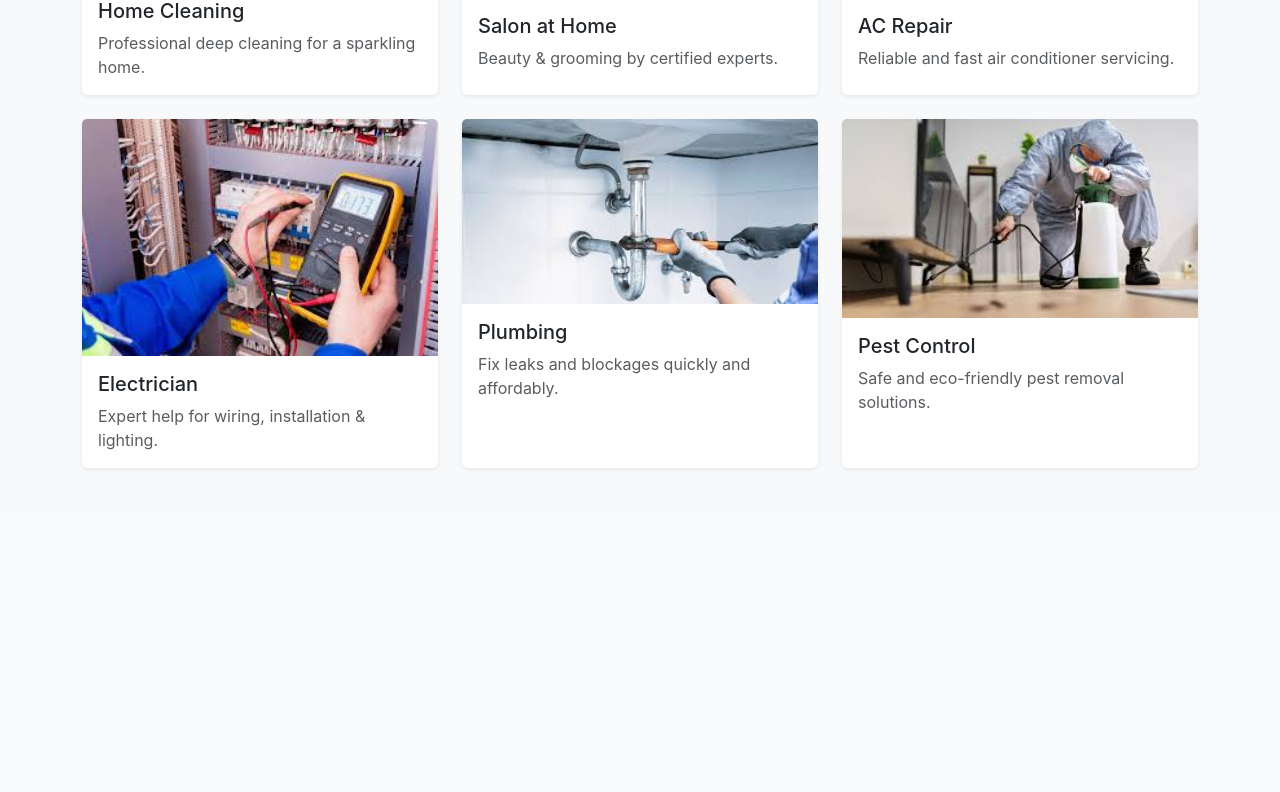
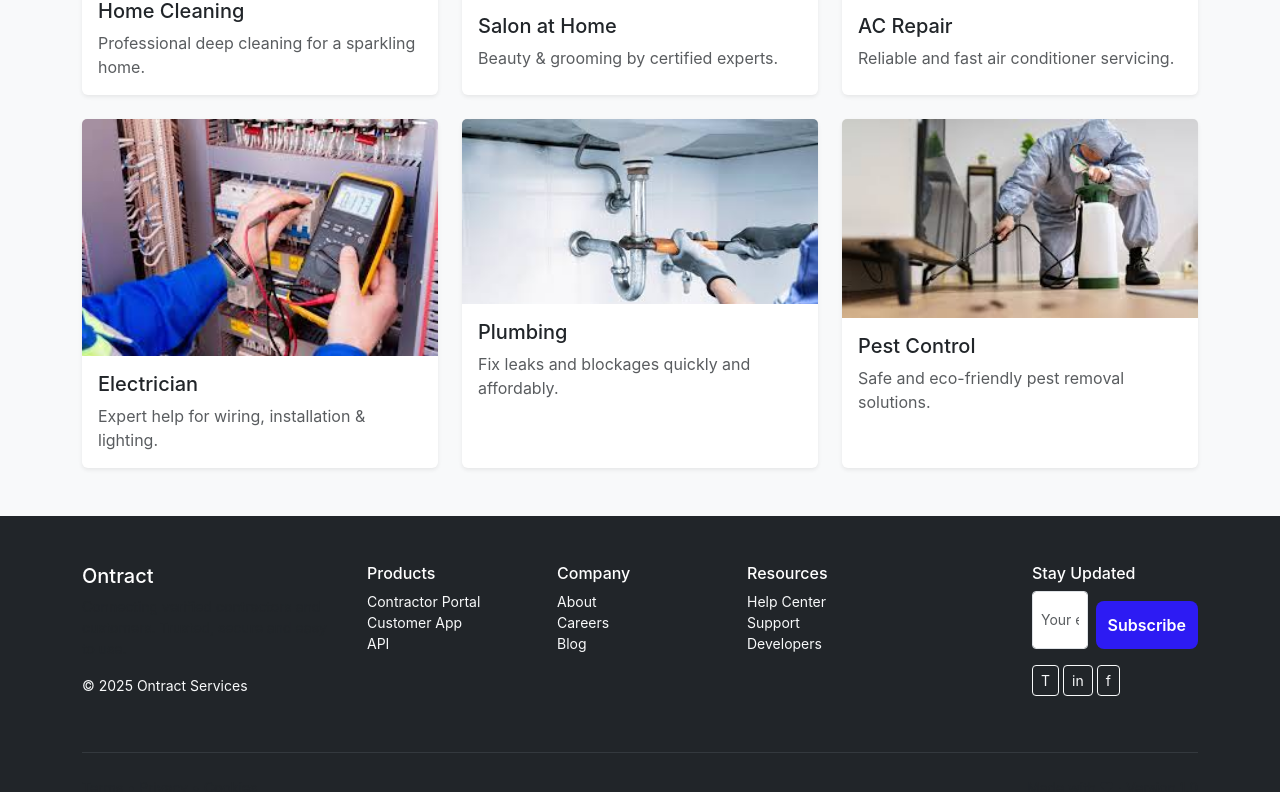
Before and after one commit to narmada123434sdsdx/ontractapplication, a React (Vite) app: page / in a window 1280 px wide. Shown: the part 744-1536 px from the top of the page. Before the commit the page ends 1260 px from the top, so only its background shows below. Built offline with nearby package versions, Linux system fonts and the light colour scheme.

Commit message:
Initial commit

```diff
--- a/src/App.jsx
+++ b/src/App.jsx
@@ -1,7 +1,7 @@
 // App.jsx
 import React, { useEffect } from "react";
 import { Routes, Route, Link, useLocation } from "react-router-dom";
-import "bootstrap/dist/css/bootstrap.min.css";  // CSS loaded here
+import 'bootstrap/dist/css/bootstrap.min.css';
 import "./App.css";
 
 /* Common / Individual */
@@ -19,7 +19,7 @@ import ForgotPassword from "./components/ForgotPassword";
 import AdminLogin from "./components/AdminLogin";
 import AdminDashboard from "./components/AdminDashboard";
 
-/* Contractor */
+/* Contractor (company) components - merged into main app */
 import CompanyLogin from "./components/company/CompanyLogin";
 import CompanySignup from "./components/company/CompanySignup";
 import CompanyActivateAccount from "./components/company/CompanyActivateAccount";
@@ -27,267 +27,280 @@ import CompanyOTPVerification from "./components/company/CompanyOTPVerification"
 import CompanyDashboardHome from "./components/company/CompanyDashboardHome";
 import CompanyProfile from "./components/company/CompanyProfile";
 import CompanyServices from "./components/company/CompanyServices";
+import AdminApp from "./components/AdminApp";
+import Notifications from "./components/Notifications";
 import CompanyApp from "./components/company/CompanyApp";
 import CompanyNotifications from "./components/company/CompanyNotifications";
 
-/* Admin App */
-import AdminApp from "./components/AdminApp";
-import Notifications from "./components/Notifications";
 
 
-// ------------------------------------------------------
-//  GLOBAL BOOTSTRAP JS LOADER — Works on Localhost & Vercel
-// ------------------------------------------------------
-function useBootstrapLoader() {
-  useEffect(() => {
-    const loadBootstrap = async () => {
-      // If already loaded, skip
-      if (window.bootstrap) {
-        console.log("Bootstrap already loaded.");
-        return;
-      }
-
-      try {
-        // Try to load from node_modules
-        await import("bootstrap/dist/js/bootstrap.bundle.min.js");
-        console.log("Bootstrap JS loaded via import()");
-      } catch (err) {
-        console.warn("Import failed, loading via CDN...", err);
-
-        // Important fallback for Vercel
-        const script = document.createElement("script");
-        script.src =
-          "https://cdn.jsdelivr.net/npm/bootstrap@5.3.2/dist/js/bootstrap.bundle.min.js";
-        script.onload = () =>
-          console.log("Bootstrap JS loaded via CDN fallback.");
-        script.onerror = () => console.error("CDN Bootstrap load failed.");
-        document.body.appendChild(script);
-      }
-    };
-
-    loadBootstrap();
-  }, []);
-}
-
-
-// ------------------------------------------------------
-// LAYOUT COMPONENT
-// ------------------------------------------------------
 function Layout({ user, setUser, admin, setAdmin, contractor, setContractor }) {
   const location = useLocation();
 
+  // Hide header & footer for provider pages, contractor dashboard and admin pages
   const hideLayout =
     location.pathname.startsWith("/provider") ||
     location.pathname.startsWith("/admin") ||
     location.pathname.startsWith("/contractor/dashboard");
 
-  // -----------------------------
-  // NAVBAR DROPDOWN LOGIC
-  // -----------------------------
+  // Collapse bootstrap navbar on nav link click (mobile)
 useEffect(() => {
   const navLinks = document.querySelectorAll(".navbar-collapse .nav-link");
   const navbarCollapse = document.querySelector(".navbar-collapse");
 
   if (!navbarCollapse) return;
 
+  // Collapse the navbar when a normal nav link is clicked (not a dropdown)
   const handleLinkClick = (e) => {
-      const isDropdown =
-        e.target.classList.contains("dropdown-toggle") ||
-        e.target.closest(".dropdown-menu");
-
-      if (isDropdown) return;
+    const isDropdown = e.target.classList.contains("dropdown-toggle") || e.target.closest(".dropdown-menu");
+    if (isDropdown) return; // don’t close when dropdowns are clicked
 
     if (navbarCollapse.classList.contains("show")) {
-        const bsCollapse = new window.bootstrap.Collapse(navbarCollapse, {
-          toggle: false,
-        });
+      const bsCollapse = new window.bootstrap.Collapse(navbarCollapse, { toggle: false });
       bsCollapse.hide();
     }
   };
 
+  // Stop dropdown clicks from closing navbar
   const dropdownMenus = document.querySelectorAll(".dropdown-menu");
-    dropdownMenus.forEach((menu) =>
-      menu.addEventListener("click", (e) => e.stopPropagation())
-    );
+  dropdownMenus.forEach((menu) => {
+    menu.addEventListener("click", (e) => e.stopPropagation());
+  });
 
+  // Toggle dropdown manually on mobile
   const dropdownToggles = document.querySelectorAll(".dropdown-toggle");
   dropdownToggles.forEach((toggle) => {
     toggle.addEventListener("click", function (e) {
+      // Prevent immediate collapse
       e.preventDefault();
       e.stopPropagation();
 
+      // Close other open dropdowns
       dropdownToggles.forEach((other) => {
         if (other !== this) {
           const openMenu = other.nextElementSibling;
-            if (openMenu?.classList.contains("show")) {
+          if (openMenu && openMenu.classList.contains("show")) {
             openMenu.classList.remove("show");
           }
         }
       });
 
+      // Toggle current dropdown menu
       const dropdownMenu = this.nextElementSibling;
-        dropdownMenu?.classList.toggle("show");
+      dropdownMenu.classList.toggle("show");
     });
   });
 
   navLinks.forEach((link) => link.addEventListener("click", handleLinkClick));
 
+  // Cleanup
   return () => {
-      navLinks.forEach((link) =>
-        link.removeEventListener("click", handleLinkClick)
-      );
+    navLinks.forEach((link) => link.removeEventListener("click", handleLinkClick));
+    dropdownMenus.forEach((menu) => menu.removeEventListener("click", (e) => e.stopPropagation()));
+    dropdownToggles.forEach((toggle) => toggle.removeEventListener("click", () => {}));
   };
 }, []);
 
 
-  // -----------------------------
-  // LAYOUT JSX
-  // -----------------------------
   return (
-    <div className="min-h-screen d-flex flex-column">
+    <div className="min-h-screen d-flex flex-column" style={{ minHeight: "100vh" }}>
+      {/* NAV */}
       {!hideLayout && (
-        <nav className="navbar navbar-expand-lg sticky-top">
+        <nav className="navbar navbar-expand-lg  sticky-top">
           <div className="container">
             <Link className="navbar-brand fw-bold" to="/">
               Ontract Services
             </Link>
 
-            <button
-              className="navbar-toggler"
-              type="button"
-              data-bs-toggle="collapse"
-              data-bs-target="#navbarNav"
-            >
+            <button className="navbar-toggler" type="button" data-bs-toggle="collapse" data-bs-target="#navbarNav">
               <span className="navbar-toggler-icon"></span>
             </button>
 
             <div className="collapse navbar-collapse" id="navbarNav">
               <ul className="navbar-nav ms-auto align-items-center">
                 <li className="nav-item">
-                  <Link className="nav-link" to="/">
-                    Home
-                  </Link>
+                  <Link className="nav-link" to="/">Home</Link>
                 </li>
 
+                {/* Login Dropdown */}
                 <li className="nav-item dropdown">
-                  <a
-                    className="nav-link dropdown-toggle"
-                    href="#"
-                    data-bs-toggle="dropdown"
-                  >
+                  <a className="nav-link dropdown-toggle" href="#" id="loginDropdown" role="button" data-bs-toggle="dropdown" aria-expanded="false">
                     Login
                   </a>
-                  <ul className="dropdown-menu dropdown-menu-end">
-                    <li>
-                      <Link className="dropdown-item" to="/login">
-                        Individual
-                      </Link>
-                    </li>
-                    <li>
-                      <Link className="dropdown-item" to="/contractor/login">
-                        Contractor
-                      </Link>
-                    </li>
+                  <ul className="dropdown-menu dropdown-menu-end" aria-labelledby="loginDropdown">
+                    <li><Link className="dropdown-item" to="/login">Individual</Link></li>
+                    <li><Link className="dropdown-item" to="/contractor/login">Contractor</Link></li>
                   </ul>
                 </li>
 
+                {/* Signup Dropdown */}
                 <li className="nav-item dropdown ms-2">
-                  <a
-                    className="nav-link dropdown-toggle"
-                    href="#"
-                    data-bs-toggle="dropdown"
-                  >
+                  <a className="nav-link dropdown-toggle" href="#" id="signupDropdown" role="button" data-bs-toggle="dropdown" aria-expanded="false">
                     Sign Up
                   </a>
-                  <ul className="dropdown-menu dropdown-menu-end">
-                    <li>
-                      <Link className="dropdown-item" to="/signup">
-                        Individual
-                      </Link>
-                    </li>
-                    <li>
-                      <Link className="dropdown-item" to="/contractor/signup">
-                        Contractor
-                      </Link>
-                    </li>
+                  <ul className="dropdown-menu dropdown-menu-end" aria-labelledby="signupDropdown">
+                    <li><Link className="dropdown-item" to="/signup">Individual</Link></li>
+                    <li><Link className="dropdown-item" to="/contractor/signup">Contractor</Link></li>
                   </ul>
                 </li>
+
+                {/* Optional quick links for logged-in contractor/user/admin
+                {user && (
+                  <li className="nav-item ms-3">
+                    <button className="btn btn-outline-light btn-sm" onClick={() => { localStorage.removeItem("user"); setUser(null); window.location.href = "/"; }}>
+                      Logout ({user.email || user.full_name || 'User'})
+                    </button>
+                  </li>
+                )}
+                {contractor && (
+                  <li className="nav-item ms-3">
+                    <button className="btn btn-outline-light btn-sm" onClick={() => { localStorage.removeItem("contractor"); setContractor(null); window.location.href = "/"; }}>
+                      Logout ({contractor.head_email || contractor.company_name || 'Company'})
+                    </button>
+                  </li>
+                )}
+                {admin && (
+                  <li className="nav-item ms-3">
+                    <button className="btn btn-outline-light btn-sm" onClick={() => { localStorage.removeItem("admin"); setAdmin(null); window.location.href = "/admin/login"; }}>
+                      Admin Logout
+                    </button>
+                  </li>
+                )} */}
               </ul>
             </div>
           </div>
         </nav>
       )}
 
+      {/* ROUTES */}
       <main className="flex-fill">
         <Routes>
-          {/* INDIVIDUAL */}
+          {/* Common / Individuals */}
           <Route path="/" element={<Home user={user} />} />
           <Route path="/login" element={<Login setUser={setUser} />} />
           <Route path="/signup" element={<Signup />} />
-          <Route path="/verify-otp" element={<OTPVerification />} />
-          <Route path="/activate" element={<ActivateAccount />} />
-          <Route path="/forgot_password" element={<ForgotPassword />} />
+          <Route path="/verify-otp" element={<OTPVerification setUser={setUser} />} />
+          <Route path="/activate" element={<ActivateAccount setUser={setUser} />} />
+          <Route path="/forgot_password" element={<ForgotPassword setUser={setUser} />} />
 
-          {/* PROVIDER */}
+          {/* Provider nested */}
           <Route path="/provider_home" element={<ProviderHome user={user} />}>
-            <Route path="profile" element={<ProviderProfile />} />
-            <Route path="services" element={<ProviderServices />} />
-            <Route path="notifications" element={<Notifications />} />
+            <Route path="profile" element={<ProviderProfile user={user} />} />
+            <Route path="services" element={<ProviderServices user={user} />} />
+            <Route path="notifications" element={<Notifications user={user} />} /> {/* Added route */}
           </Route>
 
-          {/* CONTRACTOR */}
-          <Route path="/contractor/login" element={<CompanyLogin />} />
+          {/* Contractor routes (now inside main app) */}
+          {/* <Route path="/contractor" element={<CompanyHome contractor={contractor} />} /> */}
+          <Route path="/contractor/login" element={<CompanyLogin setContractor={setContractor} />} />
           <Route path="/contractor/signup" element={<CompanySignup />} />
-          <Route path="/contractor/activate" element={<CompanyActivateAccount />} />
-          <Route path="/contractor/verify_otp" element={<CompanyOTPVerification />} />
-
-          <Route
-            path="/contractor/dashboard"
-            element={<CompanyApp contractor={contractor} />}
-          >
-            <Route path="home" element={<CompanyDashboardHome />} />
-            <Route path="profile" element={<CompanyProfile />} />
-            <Route path="services" element={<CompanyServices />} />
-            <Route path="notifications" element={<CompanyNotifications />} />
+          <Route path="/contractor/activate" element={<CompanyActivateAccount setContractor={setContractor} />} />
+          <Route path="/contractor/verify_otp" element={<CompanyOTPVerification setContractor={setContractor} />} />
+          <Route path="/contractor/dashboard" element={<CompanyApp contractor={contractor} setContractor={setContractor} />}>
+            <Route path="home" element={<CompanyDashboardHome contractor={contractor} setContractor={setContractor} />} />
+            <Route path="profile" element={<CompanyProfile contractor={contractor} setContractor={setContractor} />} />
+            <Route path="services" element={<CompanyServices contractor={contractor} setContractor={setContractor} />} />
+            <Route path="notifications" element={<CompanyNotifications contractor={contractor} setContractor={setContractor} />} />
           </Route>
 
-          {/* ADMIN */}
-          <Route path="/admin/*" element={<AdminApp />} />
-          <Route path="/admin/login" element={<AdminLogin />} />
+          {/* Admin */}
+          {/* <Route path="/admin/login" element={<AdminLogin setAdmin={setAdmin} />} />
+          <Route path="/admin/dashboard" element={<AdminDashboard admin={admin} setAdmin={setAdmin} />} /> */}
+          <Route path="/admin/*" element={<AdminApp admin={admin} setAdmin={setAdmin} />} />
+          <Route path="/admin/login" element={<AdminLogin setAdmin={setAdmin} />} />
 
-          {/* FALLBACK */}
-          <Route path="*" element={<Home />} />
+          {/* Fallback */}
+          <Route path="*" element={<Home user={user} />} />
         </Routes>
       </main>
+
+      {/* PROFESSIONAL FOOTER */}
+      {!hideLayout && (
+        <footer className="bg-dark text-light pt-5 mt-auto">
+          <div className="container">
+            <div className="row">
+              <div className="col-md-3 mb-4">
+                <h5 className="text-white">Ontract</h5>
+                <p className="small text-muted">Connecting verified contractors and customers. Trusted, secure and easy to use.</p>
+                <p className="small mt-2">© 2025 Ontract Services</p>
+              </div>
+
+              <div className="col-md-2 mb-4">
+                <h6 className="text-white">Products</h6>
+                <ul className="list-unstyled small">
+                  <li><a className="text-light text-decoration-none" href="#">Contractor Portal</a></li>
+                  <li><a className="text-light text-decoration-none" href="#">Customer App</a></li>
+                  <li><a className="text-light text-decoration-none" href="#">API</a></li>
+                </ul>
+              </div>
+
+              <div className="col-md-2 mb-4">
+                <h6 className="text-white">Company</h6>
+                <ul className="list-unstyled small">
+                  <li><a className="text-light text-decoration-none" href="#">About</a></li>
+                  <li><a className="text-light text-decoration-none" href="#">Careers</a></li>
+                  <li><a className="text-light text-decoration-none" href="#">Blog</a></li>
+                </ul>
+              </div>
+
+              <div className="col-md-3 mb-4">
+                <h6 className="text-white">Resources</h6>
+                <ul className="list-unstyled small">
+                  <li><a className="text-light text-decoration-none" href="#">Help Center</a></li>
+                  <li><a className="text-light text-decoration-none" href="#">Support</a></li>
+                  <li><a className="text-light text-decoration-none" href="#">Developers</a></li>
+                </ul>
+              </div>
+
+              <div className="col-md-2 mb-4">
+                <h6 className="text-white">Stay Updated</h6>
+                <form className="d-flex" onSubmit={(e) => e.preventDefault()}>
+                  <input type="email" className="form-control form-control-sm me-2" placeholder="Your email" />
+                  <button className="btn btn-sm btn-primary">Subscribe</button>
+                </form>
+
+                <div className="mt-3">
+                  <a className="btn btn-sm btn-outline-light me-1" href="#" aria-label="twitter">T</a>
+                  <a className="btn btn-sm btn-outline-light me-1" href="#" aria-label="linkedin">in</a>
+                  <a className="btn btn-sm btn-outline-light" href="#" aria-label="facebook">f</a>
+                </div>
+              </div>
+            </div>
+
+            <hr className="border-secondary" />
+            <div className="d-flex justify-content-between small text-muted py-2">
+              <div>Terms • Privacy • Cookies</div>
+              <div>Made with ❤ · Version 1.0</div>
+            </div>
+          </div>
+        </footer>
+      )}
     </div>
   );
 }
 
-
-// ------------------------------------------------------
-// MAIN APP COMPONENT
-// ------------------------------------------------------
 export default function App() {
   const [user, setUser] = React.useState(null);
   const [admin, setAdmin] = React.useState(null);
   const [contractor, setContractor] = React.useState(null);
 
-  // Load Bootstrap JS globally
-  useBootstrapLoader();
-
-  // Restore stored user/admin/contractor
+  // On app load, restore user/admin/contractor from localStorage
   useEffect(() => {
     try {
       const storedUser = localStorage.getItem("user");
-      if (storedUser) setUser(JSON.parse(storedUser));
+      if (storedUser && storedUser !== "undefined") setUser(JSON.parse(storedUser));
 
       const storedAdmin = localStorage.getItem("admin");
-      if (storedAdmin) setAdmin(JSON.parse(storedAdmin));
+      if (storedAdmin && storedAdmin !== "undefined") setAdmin(JSON.parse(storedAdmin));
 
       const storedContractor = localStorage.getItem("contractor");
-      if (storedContractor) setContractor(JSON.parse(storedContractor));
+      if (storedContractor && storedContractor !== "undefined") setContractor(JSON.parse(storedContractor));
     } catch (err) {
-      console.error("LocalStorage parse error", err);
+      console.error("Failed to parse localStorage user/admin/contractor:", err);
+      // if parse fails, clear invalid entries
+      localStorage.removeItem("user");
+      localStorage.removeItem("admin");
+      localStorage.removeItem("contractor");
     }
   }, []);
 
```
Lines whose indentation alone changed are shown as unchanged.
